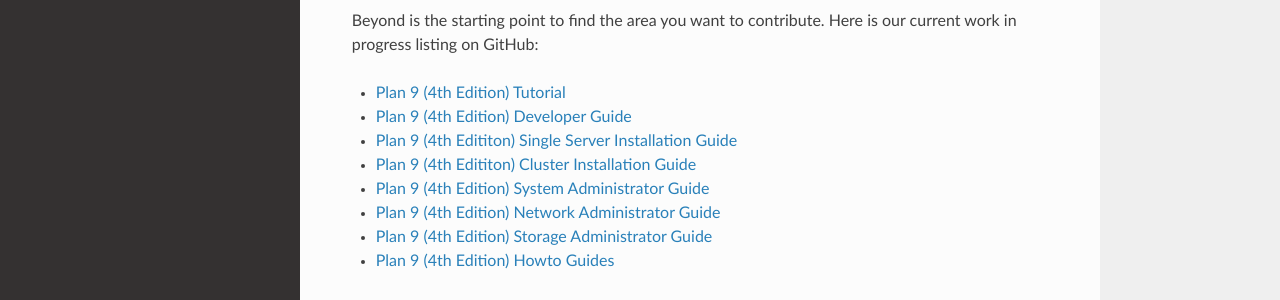
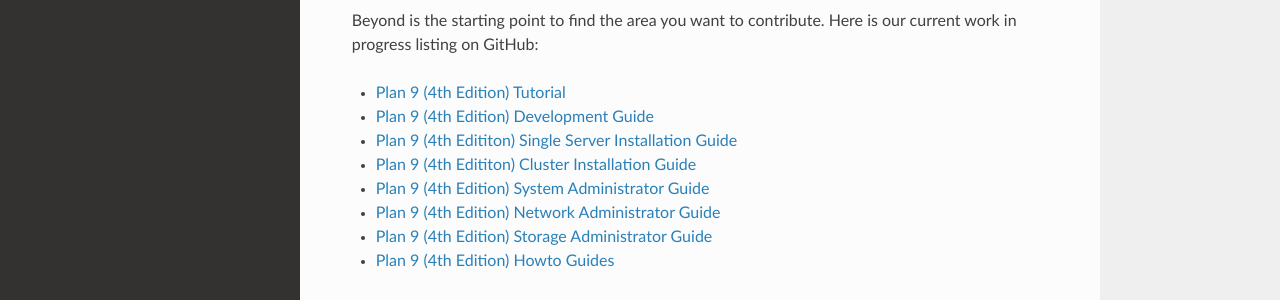
Before and after one commit to tip9ug/plan9-documentation, a Sphinx documentation site: the page built from source/contributor/Get_Involved.md, in a window 1280 px wide and 900 px high. Shown: the part 447-747 px from the top of the window. Built offline with Sphinx 7.4.7 and the Read the Docs theme 2.0.0, drawn with Linux system fonts in a browser that asks for light colours.

Commit message:
Corrected document name

```diff
--- a/source/contributor/Get_Involved.md
+++ b/source/contributor/Get_Involved.md
@@ -9,7 +9,7 @@ We want to ensure that our project community remains a welcoming and friendly pl
 Beyond is the starting point to find the area you want to contribute. Here is our current work in progress listing on GitHub:
 
  - [Plan 9 (4th Edition) Tutorial](https://github.com/tip9ug/plan9-4th-edition-tutorial)
- - [Plan 9 (4th Edition) Developer Guide](https://github.com/tip9ug/plan9-4th-edition-development-guide)
+ - [Plan 9 (4th Edition) Development Guide](https://github.com/tip9ug/plan9-4th-edition-development-guide)
  - [Plan 9 (4th Edititon) Single Server Installation Guide](https://github.com/tip9ug/plan9-4th-edition-single-server-installation-guide)
  - [Plan 9 (4th Edititon) Cluster Installation Guide](https://github.com/tip9ug/plan9-4th-edition-cluster-installation-guide)
  - [Plan 9 (4th Edition) System Administrator Guide](https://github.com/tip9ug/plan9-4th-edition-system-administration-guide)
```
